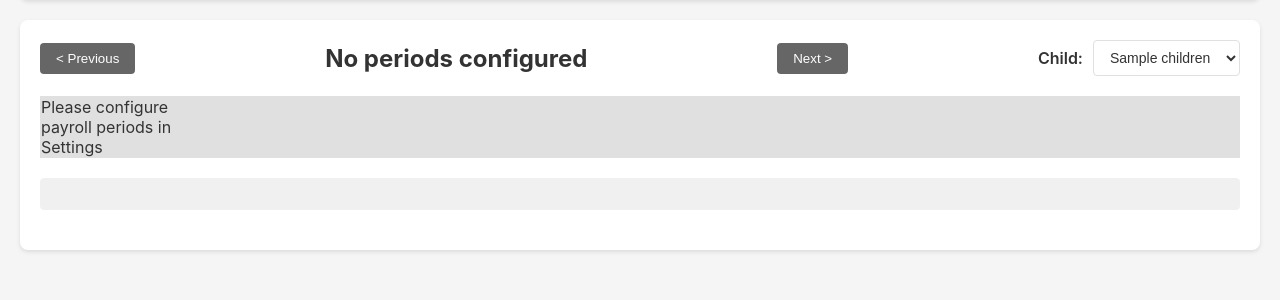
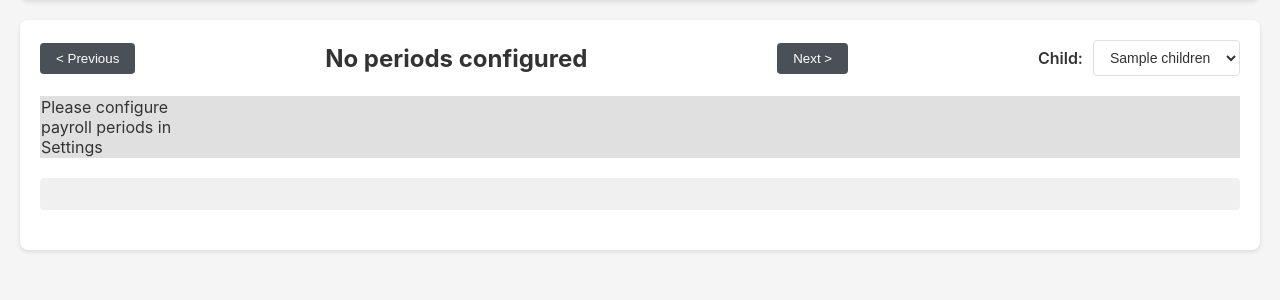
Before and after one commit to solidus85/evvie-time-tracker, a Flask app: page / in a window 1280 px wide. Shown: the part 147-447 px from the top of the page. Run offline with Flask 3, Linux system fonts and the light colour scheme; tables that the repository leaves empty hold one stand-in row (values such as "Sample post").

Commit message:
Fix Previous/Next button colors to match site styling
- Changed btn-secondary background from light gray to darker gray (#495057)
- Updated hover state to use even darker shade (#343a40)
- Buttons now have better visual prominence and consistency
- Previous/Next navigation buttons are now more visible

🤖 Generated with [Claude Code](https://claude.ai/code)

Co-Authored-By: Claude <noreply@anthropic.com>

```diff
--- a/static/css/components.css
+++ b/static/css/components.css
@@ -20,7 +20,7 @@
 
 .btn-secondary {
     padding: 8px 16px;
-    background: var(--text-secondary);
+    background: #495057;
     color: white;
     border: none;
     border-radius: 4px;
@@ -30,7 +30,7 @@
 }
 
 .btn-secondary:hover {
-    background: var(--text-muted);
+    background: #343a40;
     transform: translateY(-1px);
     box-shadow: 0 2px 4px var(--shadow);
 }
```
